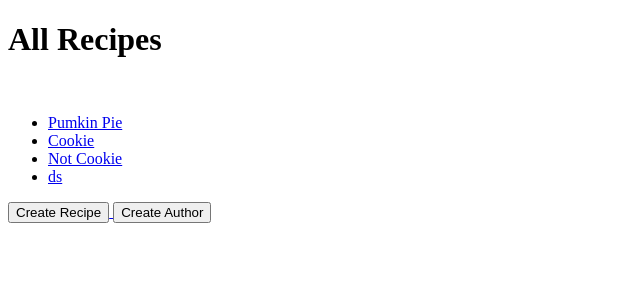
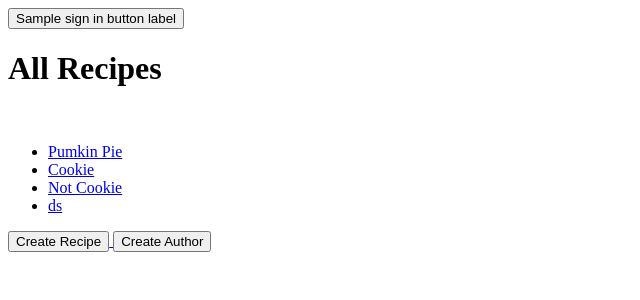
Before and after one commit to andrewpchristensen701/recipeboxv2, a Django app: template recipeBox/templates/index.html in a window 1280 px wide. Shown: the top 300 px of the page, without its empty margins (0-640 px from the left). Run offline with Django 3.2, Linux system fonts and the light colour scheme; data comes from the database, SQL or seed files in the repository; the template is opened without the code that fills it: values that come from a table or form of the project are taken from there, most other values are stand-ins (such as "Sample title", 1, 10 or a date in 2020); parts of the project's set-up code (start-up, migrations or seed data) failed here and were passed over.

Commit message:
updated index.html

```diff
--- a/recipeBox/templates/index.html
+++ b/recipeBox/templates/index.html
@@ -7,6 +7,9 @@
     <title>{{recipe.title}}</title>
 </head>
 <body>
+    <a href="{{ sign_in_button_link }}">
+        <button> {{sign_in_button_label}}</button>
+    </a>
     <h1>All Recipes</h1>
     <br/>
     <ul>
@@ -14,10 +17,10 @@
         <li><a href='recipe/{{ recipe.id }}'>{{ recipe.title }}</a></li>
     {% endfor %}
     </ul>
-    <a href="/newRecipe">
+    <a href="/newRecipe/">
     <button>Create Recipe</button>
     </a>
-    <a href="/newAuthor">
+    <a href="/newAuthor/">
     <button>Create Author</button>
     </a>
 </body>
```
